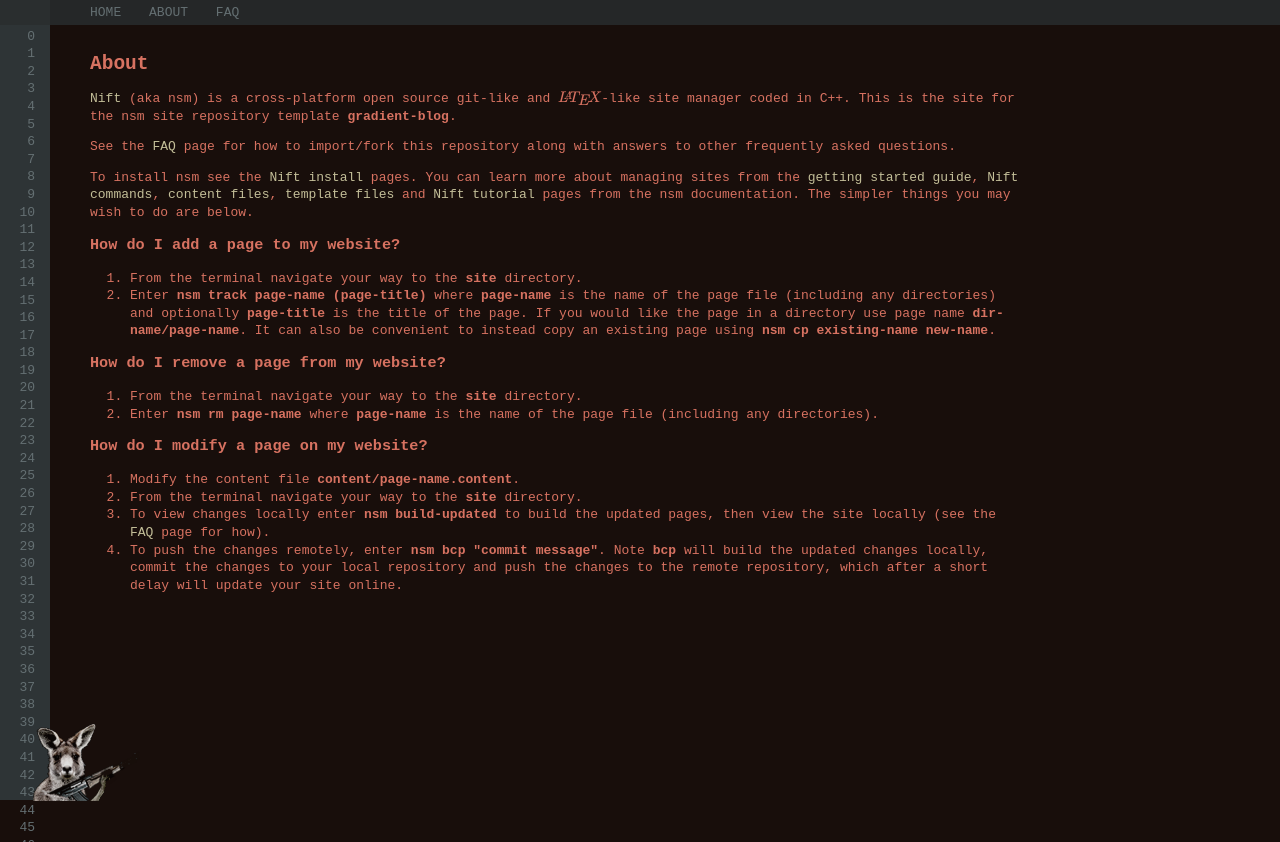
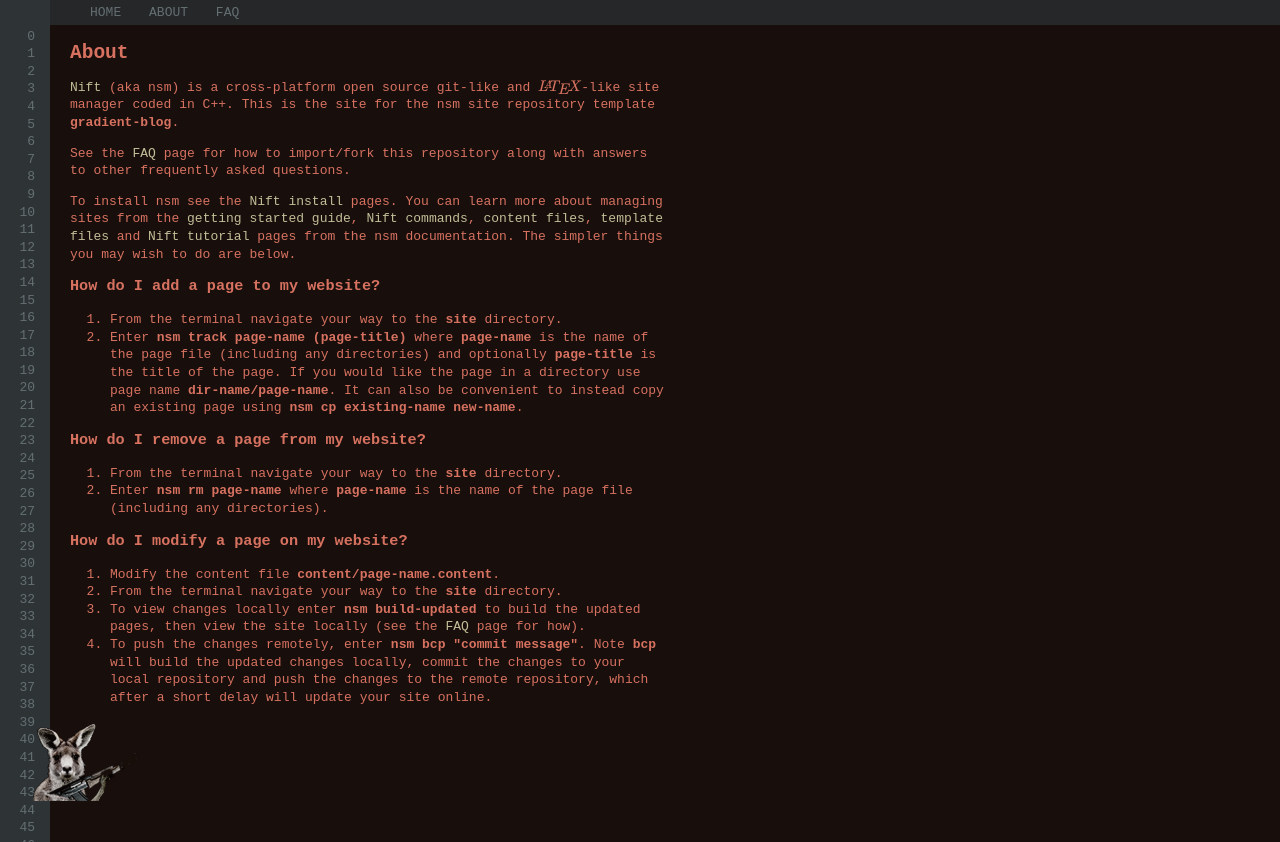
Before and after one commit to nsm-templates/tiar-site, a plain HTML site: page about.html in a window 1280 px wide. Before the commit the page ends 800 px from the top, so only its background shows below. Drawn offline with nearby package versions, Linux system fonts and the light colour scheme; some packages are replaced by stand-ins of ours.

Commit message:
hopefully fixed everything

```diff
--- a/about.html
+++ b/about.html
@@ -11,15 +11,6 @@
 		<meta name="viewport" content="width=device-width, initial-scale=1, user-scalable=no">
 
 		<script src="http://ajax.googleapis.com/ajax/libs/jquery/1.8.3/jquery.min.js"></script>
-		<!--<script src="build/mediaelement-and-player.min.js"></script>
-		<link rel="stylesheet" href="build/mediaelementplayer.min.css" />-->
-		<script>
-			$(document).ready(function(){
-				for (var i = 0; i < 100; i++) {
-				    document.getElementById("linenumbers").innerHTML += i.toString() + " <br>";
-				}
-			});
-		</script>
 
 		<!-- uses google-code-prettify for syntax highlighting
 			 see https://github.com/google/code-prettify for more info -->
@@ -49,9 +40,9 @@
 
 	<body>
 		<div id="contain">
-			<div id="left"><div id="linenumbers"><br></div></div>
+			<noselect><div id="left"><div id="linenumbers"><br></div></div></noselect>
 
-			<div id="filler">
+			<div id="filler" style="margin-top:45px">
 				<div id="content">
 					<div id="pagetext">
 						<textarea class="markdown">
@@ -76,22 +67,26 @@
 							3. To view changes locally enter **nsm build-updated** to build the updated pages, then view the site locally (see the [FAQ](faq.html) page for how).
 							4. To push the changes remotely, enter **nsm bcp "commit message"**. Note **bcp** will build the updated changes locally, commit the changes to your local repository and push the changes to the remote repository, which after a short delay will update your site online.
 						</textarea>
-						<br><br><br><br><br><br><br>
+						<noselect><br><br><br><br><br><br><br></noselect>
 					</div>
 
+					<noselect>
 						<div id="kangaroo">
 							<img src="img/barRu.png">
 						</div>
+					</noselect>
 				</div>
 			</div>
 		</div>
 
+		<noselect>
 			<div id="headercorner">&nbsp</div>
 			<div id="header">
 				<a href="index.html"> <div id="menuitem">HOME</div></a>
 				<a href="about.html"> <div id="menuitem">ABOUT</div></a>
 				<a href="faq.html"> <div id="menuitem">FAQ</div></a>
 			</div>
+		</noselect>
 
 		<script src='js/process_pre_tags.js'></script>
 		<script src='js/process_md_blocks.js'></script>
@@ -104,6 +99,11 @@
 			elements = document.getElementsByClassName('markdown');
 			for(var i=0; i<elements.length; i++)
 				elements[i].innerHTML = converter.makeHtml(elements[i].innerHTML.replace(/&lt;/g, "xwxw").replace(/&gt;/g, "pqpq")).replace(/xwxw/g, "&lt;").replace(/pqpq/g, "&gt;");
+		</script>
+		<script>
+			for (var i = 0; i < 100; i++) {
+				document.getElementById("linenumbers").innerHTML += i.toString() + " <br>";
+			}
 		</script>
 	</body>
 </html>
--- a/css/style.css
+++ b/css/style.css
@@ -17,7 +17,7 @@
     width:50%;
     opacity: 1;
 	left: 30px;
-	z-index: 10;
+	z-index: 999;
 }
 
 
@@ -33,7 +33,6 @@
  }
 
 #linenumbers{
-
 	margin-right: 15px;
 	text-align: right;
 	overflow: hidden;
@@ -63,49 +62,38 @@
 {
 	position: relative;
 	left: 70px;
-	padding-left: 20px;
+	padding-left: 0px;
 	color: #d77261;
 	font-family: Courier;
 	font-size:15px;
 	font-family: monospace;
 	font-size:13px;
-	max-width: 90%;
+	max-width: 85%;
 	margin-top: 10px;
 }
 
 #pagetext
 {
-	max-width: 500px;
-	max-width: 90%;
-	display: inline-block;
-	float: left;
+	max-width: 600px;
 	margin-left: 0px;
+	padding-right:20px;
 	margin-top: 30px
 }
 
 #left{
+	z-index: 99;
 	background-color: #2e3436;
 	width: 50px;
 	text-decoration: none;
 	display: table-cell;
 	top: 0px;
 
-	background-image: url("images/bar.png");
-	background-repeat: repeat-y;
-	background-position: 35px;
-	background-attachment: fixed;
-
 	position: fixed;
  }
 
- #right {
-	width: 10px;
-    display: table-cell;
-	background-color:black;
- }
 
  #filler {
-   max-width: 90%;
+   max-width: 85%;
    background: #180e0b;
  }
 
@@ -218,6 +206,11 @@ table
 	margin: 0 auto;
 }
 
+td
+{
+	padding-right: 20px;
+}
+
 
 #albumheading {
     color: #a3746c;
@@ -247,3 +240,10 @@ table
 ::-webkit-scrollbar-thumb:hover {
  	background: #555;
 }
+
+noselect
+{
+	-webkit-user-select: none; /* Chrome/Safari */
+	-moz-user-select: none; /* Firefox */
+	-ms-user-select: none; /* IE10+ */
+}
```
Also changed, not shown: faq.html (+12 -12 lines), index.html (+12 -12 lines). Lines whose indentation alone changed are shown as unchanged.
